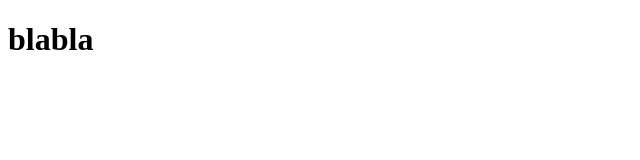
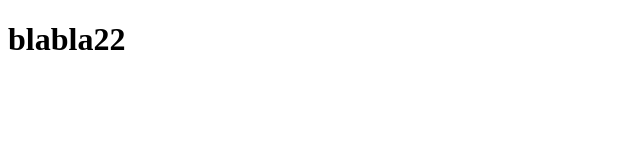
Before and after one commit to GabrielMattosdeLima/Fetch_LP, a plain HTML site: page index.html in a window 1280 px wide. Shown: the full height of the page, 0-640 px from the left. Drawn offline with Linux system fonts and the light colour scheme.

Commit message:
segundo commit

```diff
--- a/index.html
+++ b/index.html
@@ -6,7 +6,7 @@
     <title>Document</title>
 </head>
 <body>
-    <h1>blabla</h1>
+    <h1>blabla22</h1>
 
 </body>
 </html>
```
